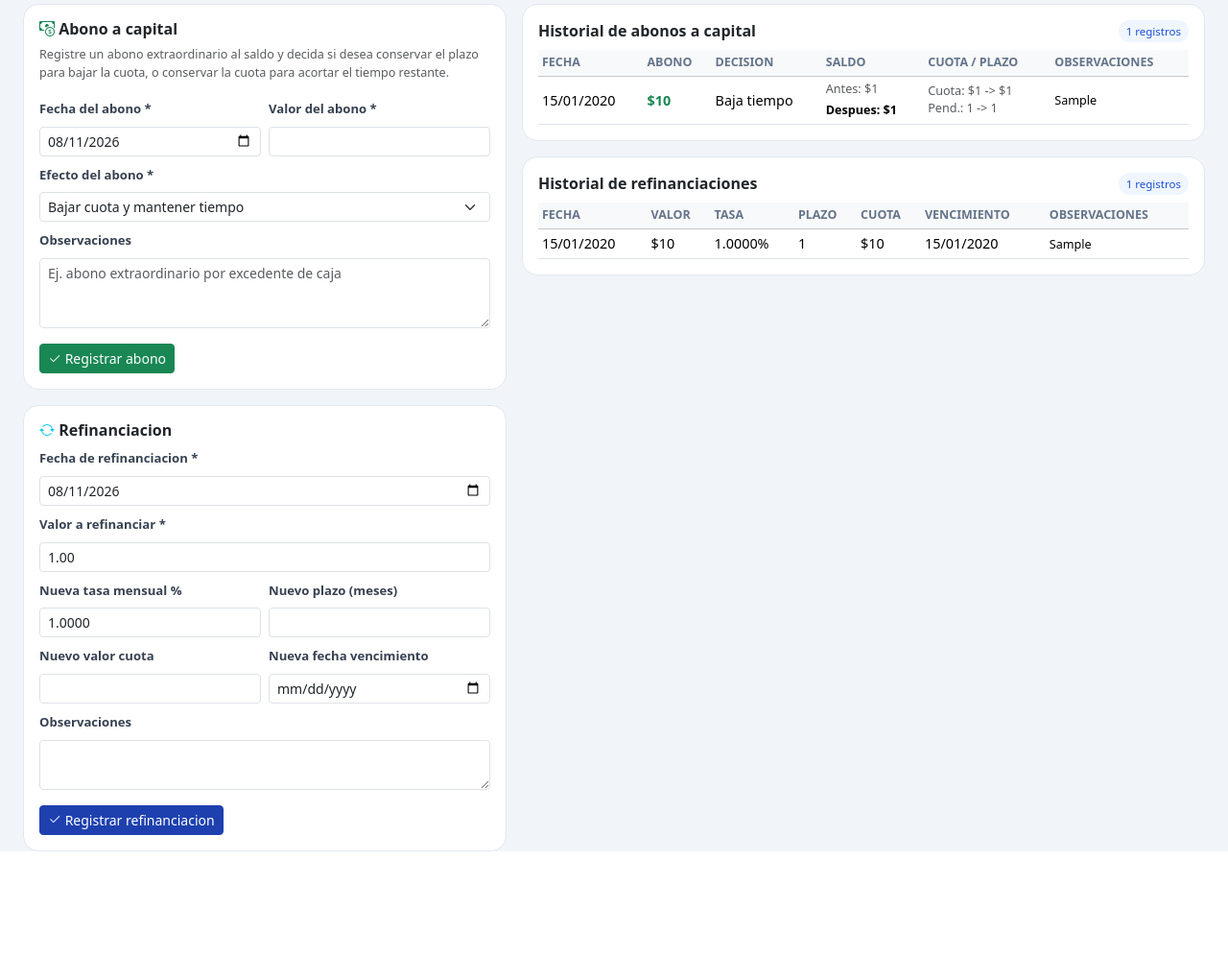
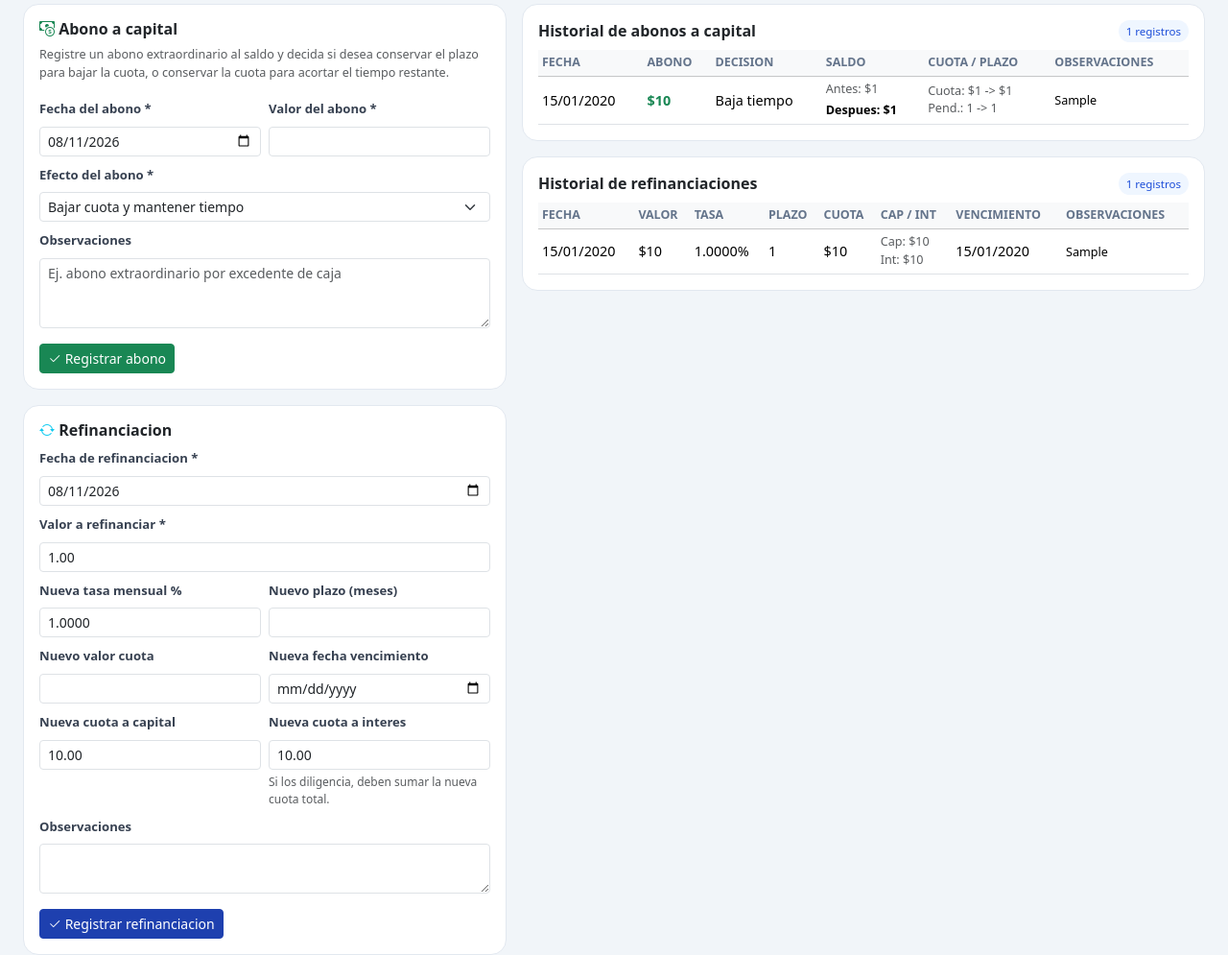
Before and after one commit to softeasyweb1966-web/financiera, a Flask app: page /obligaciones/1/refinanciaciones in a window 1280 px wide. Shown: the part 318-1313 px from the top of the page at 96% size. Before the commit the page ends 1205 px from the top, so only its background shows below. Run offline with Flask 3, Linux system fonts and the light colour scheme; tables that the repository leaves empty hold one stand-in row (values such as "Sample post").

Commit message:
Ajuste conceptos obligaciones agregar dos campos para discriminar el valor que se paga en la cuota , entre valor a capital e intereses

```diff
--- a/app/models.py
+++ b/app/models.py
@@ -341,6 +341,8 @@ class Refinanciacion(db.Model):
     nueva_tasa_mensual = db.Column(db.Numeric(6, 4))
     nuevo_plazo_meses = db.Column(db.Integer)
     nuevo_valor_cuota = db.Column(db.Numeric(14, 2))
+    nuevo_valor_cuota_capital = db.Column(db.Numeric(14, 2))
+    nuevo_valor_cuota_interes = db.Column(db.Numeric(14, 2))
     nueva_fecha_vencimiento = db.Column(db.Date)
     observaciones = db.Column(db.Text)
     created_at = db.Column(db.DateTime, default=datetime.utcnow)
--- a/app/routes/obligaciones.py
+++ b/app/routes/obligaciones.py
@@ -939,6 +939,18 @@ def abonar_capital(id):
 @obligaciones_bp.route('/<int:id>/refinanciar', methods=['POST'])
 def refinanciar(id):
     obligacion = Obligacion.query.get_or_404(id)
+    nuevo_valor_cuota = request.form.get('nuevo_valor_cuota')
+    nuevo_valor_cuota_capital = request.form.get('nuevo_valor_cuota_capital')
+    nuevo_valor_cuota_interes = request.form.get('nuevo_valor_cuota_interes')
+    error_desglose = _validar_desglose_cuota_form(
+        bool(_float_or_none(nuevo_valor_cuota_capital) is not None or _float_or_none(nuevo_valor_cuota_interes) is not None),
+        nuevo_valor_cuota,
+        nuevo_valor_cuota_capital,
+        nuevo_valor_cuota_interes,
+    )
+    if error_desglose:
+        flash(error_desglose, 'danger')
+        return redirect(url_for('obligaciones.refinanciaciones', id=id))
 
     refi = Refinanciacion(
         obligacion_id=id,
@@ -946,7 +958,9 @@ def refinanciar(id):
         valor_refinanciado=request.form['valor_refinanciado'],
         nueva_tasa_mensual=request.form.get('nueva_tasa_mensual') or None,
         nuevo_plazo_meses=request.form.get('nuevo_plazo_meses') or None,
-        nuevo_valor_cuota=request.form.get('nuevo_valor_cuota') or None,
+        nuevo_valor_cuota=nuevo_valor_cuota or None,
+        nuevo_valor_cuota_capital=nuevo_valor_cuota_capital or None,
+        nuevo_valor_cuota_interes=nuevo_valor_cuota_interes or None,
         nueva_fecha_vencimiento=request.form.get('nueva_fecha_vencimiento') or None,
         observaciones=request.form.get('observaciones', '').strip()
     )
@@ -960,6 +974,10 @@ def refinanciar(id):
         obligacion.cuotas_totales = refi.nuevo_plazo_meses
     if refi.nuevo_valor_cuota:
         obligacion.valor_cuota_fija = refi.nuevo_valor_cuota
+    if refi.nuevo_valor_cuota_capital is not None or refi.nuevo_valor_cuota_interes is not None:
+        obligacion.valor_cuota_capital = refi.nuevo_valor_cuota_capital
+        obligacion.valor_cuota_interes = refi.nuevo_valor_cuota_interes
+        obligacion.requiere_desglose_pago = True
     if refi.nueva_fecha_vencimiento:
         obligacion.fecha_vencimiento = refi.nueva_fecha_vencimiento
     obligacion.saldo_actual = refi.valor_refinanciado
--- a/app/templates/obligaciones/refinanciaciones.html
+++ b/app/templates/obligaciones/refinanciaciones.html
@@ -168,6 +168,15 @@
                         <label class="form-label">Nueva fecha vencimiento</label>
                         <input type="date" name="nueva_fecha_vencimiento" class="form-control form-control-sm">
                     </div>
+                    <div class="col-12 col-md-6">
+                        <label class="form-label">Nueva cuota a capital</label>
+                        <input type="number" name="nuevo_valor_cuota_capital" class="form-control form-control-sm" value="{{ obligacion.valor_cuota_capital or '' }}">
+                    </div>
+                    <div class="col-12 col-md-6">
+                        <label class="form-label">Nueva cuota a interes</label>
+                        <input type="number" name="nuevo_valor_cuota_interes" class="form-control form-control-sm" value="{{ obligacion.valor_cuota_interes or '' }}">
+                        <div class="form-text">Si los diligencia, deben sumar la nueva cuota total.</div>
+                    </div>
                 </div>
                 <div class="mb-2 mt-2">
                     <label class="form-label">Observaciones</label>
@@ -237,6 +246,7 @@
                             <th>Tasa</th>
                             <th>Plazo</th>
                             <th>Cuota</th>
+                            <th>Cap / Int</th>
                             <th>Vencimiento</th>
                             <th>Observaciones</th>
                         </tr>
@@ -249,6 +259,14 @@
                             <td>{{ r.nueva_tasa_mensual or '-' }}{% if r.nueva_tasa_mensual %}%{% endif %}</td>
                             <td>{{ r.nuevo_plazo_meses or '-' }}</td>
                             <td>${{ "{:,.0f}".format(r.nuevo_valor_cuota) if r.nuevo_valor_cuota else '-' }}</td>
+                            <td>
+                                {% if r.nuevo_valor_cuota_capital or r.nuevo_valor_cuota_interes %}
+                                <small class="text-muted d-block">Cap: ${{ "{:,.0f}".format(r.nuevo_valor_cuota_capital or 0) }}</small>
+                                <small class="text-muted d-block">Int: ${{ "{:,.0f}".format(r.nuevo_valor_cuota_interes or 0) }}</small>
+                                {% else %}
+                                -
+                                {% endif %}
+                            </td>
                             <td>{{ r.nueva_fecha_vencimiento.strftime('%d/%m/%Y') if r.nueva_fecha_vencimiento else '-' }}</td>
                             <td><small>{{ r.observaciones or '' }}</small></td>
                         </tr>
```
Also changed, not shown: app/__init__.py (+8 -0 lines), migrations/versions/20260811_05_add_refinanciacion_cuota_breakdown.py (added, +42 -0 lines).
